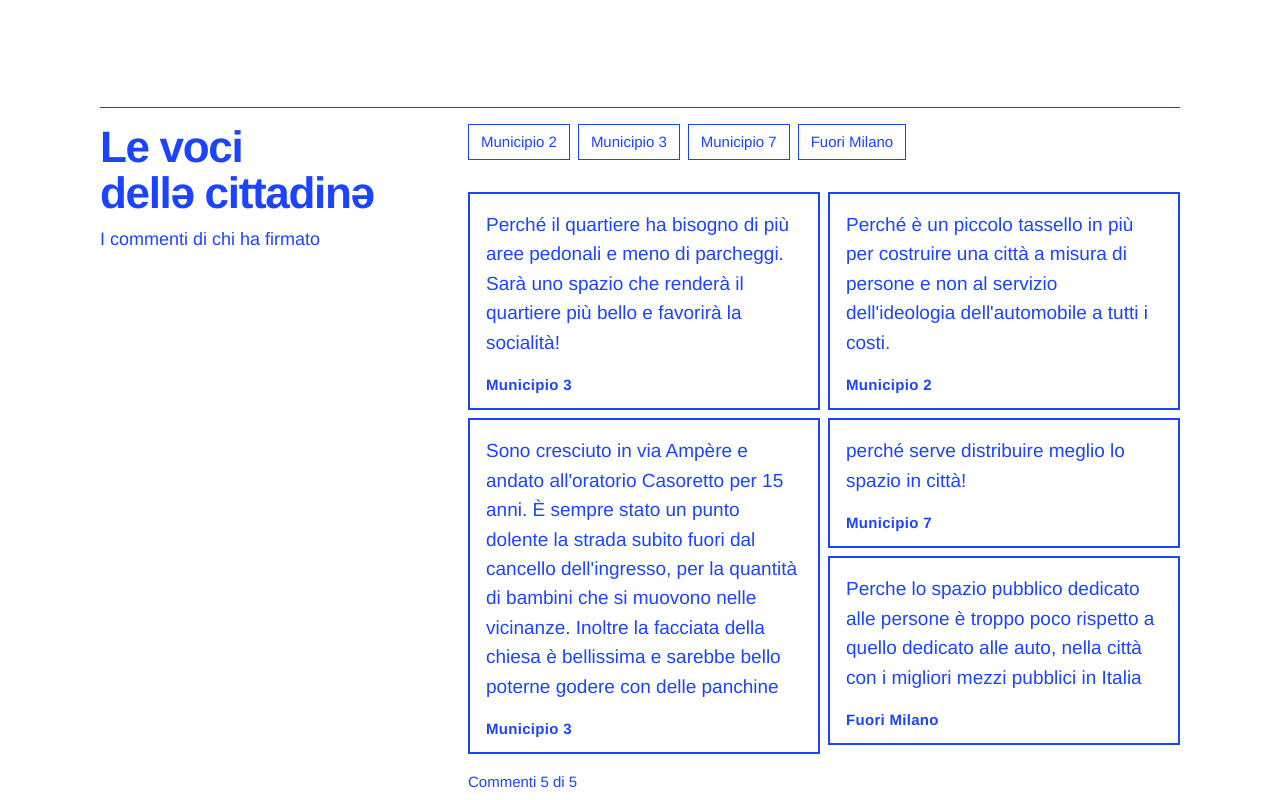
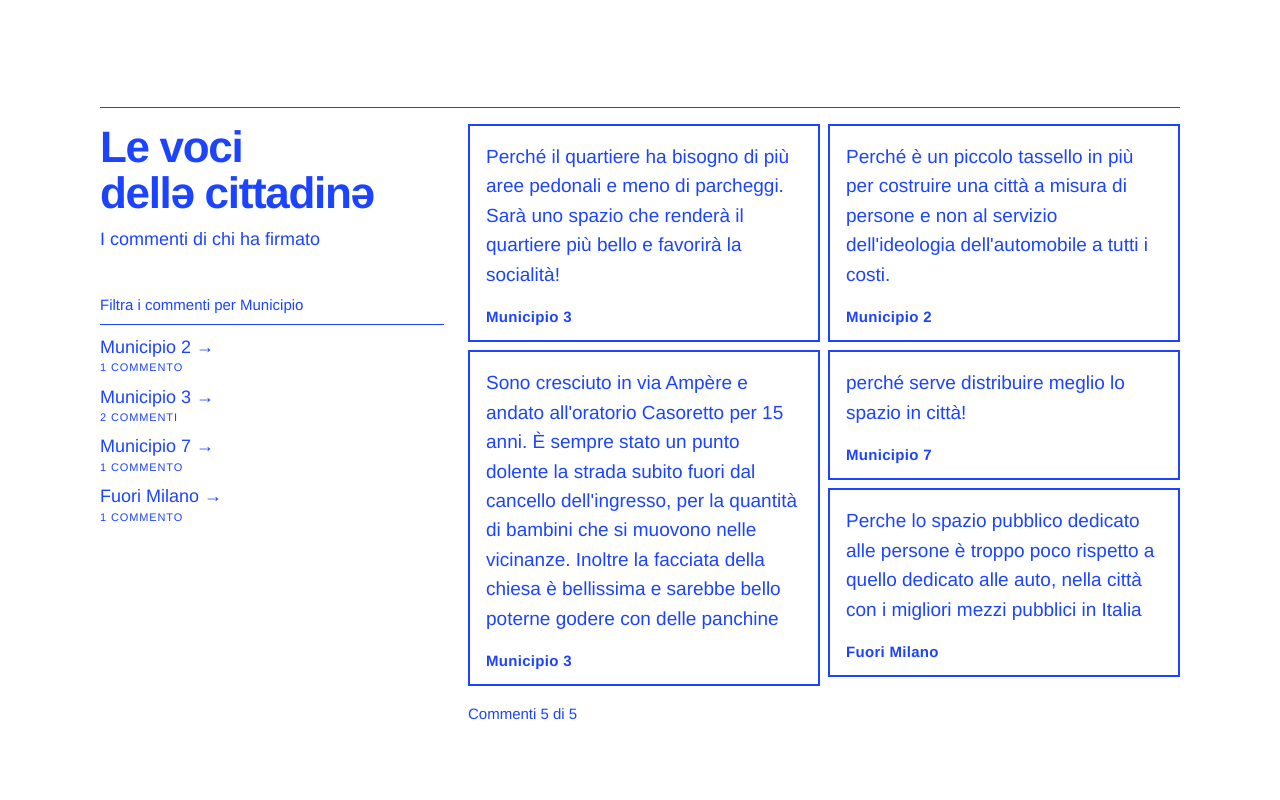
Before and after one commit to cittadinanzaattivamilano/PiazzaSanMaterno, a plain HTML site: page dist/index.html in a window 1280 px wide. Shown: the part 1440-2240 px from the top of the page. Drawn offline with Linux system fonts and the light colour scheme; no server answers.

Commit message:
Filtri Municipi nella colonna sinistra sotto il titolo
Co-Authored-By: Claude Opus 5.5 <noreply@anthropic.com>
Claude-Session: https://claude.ai/code/session_01MLSMTE6nJDMfFhkLsfSVGa

```diff
--- a/dist/index.html
+++ b/dist/index.html
@@ -97,12 +97,15 @@
   /* Sezioni a due colonne anche su telefono: titolo a sinistra, contenuto a destra, filetto continuo sopra */
   .sec { border-top: 1px solid var(--blue); padding-top: calc(var(--u) * 2); }
   .sec.grid { grid-template-columns: minmax(0, 1fr) minmax(0, 2fr); row-gap: 0; }
-  .sec > h2 { grid-column: 1; font-size: 20px; line-height: 1.1; letter-spacing: -.02em; position: sticky; top: calc(var(--u) * 2); align-self: start; margin: 0; hyphens: auto; overflow-wrap: anywhere; }
+  .sec > .lcol { grid-column: 1; position: sticky; top: calc(var(--u) * 2); align-self: start; }
+  .sec > .lcol > h2 { position: static; }
+  .sec > h2, .sec > .lcol > h2 { grid-column: 1; font-size: 20px; line-height: 1.1; letter-spacing: -.02em; position: sticky; top: calc(var(--u) * 2); align-self: start; margin: 0; hyphens: auto; overflow-wrap: anywhere; }
   .sec > .body { grid-column: 2; }
   .sec .body p { font-size: 17px; line-height: 1.5; }
   @media (min-width: 768px) {
     .sec.grid { grid-template-columns: repeat(12, 1fr); }
-    .sec > h2 { grid-column: 1 / 5; font-size: var(--t-h2); line-height: 1.04; letter-spacing: -.03em; top: calc(var(--u) * 3); }
+    .sec > .lcol { grid-column: 1 / 5; top: calc(var(--u) * 3); }
+    .sec > h2, .sec > .lcol > h2 { grid-column: 1 / 5; font-size: var(--t-h2); line-height: 1.04; letter-spacing: -.03em; top: calc(var(--u) * 3); }
     .sec > .body { grid-column: 5 / 13; }
     .sec .body p { font-size: var(--t-body); line-height: 1.55; }
   }
@@ -119,14 +122,14 @@
   .hint { display: none; }
   @media (min-width: 768px) { .sub { font-size: 18px; line-height: 1.4; margin-top: calc(var(--u) * 1.5); } }
   .hint { font-family: var(--display); font-size: 16px; font-weight: 400; line-height: 1.4; color: var(--blue); margin: 0 0 calc(var(--u) * 2); }
-  /* Filtri dei Municipi: etichette compatte a spigoli vivi, nome + numero di commenti; scelto = blu pieno */
-  .fcap { font-family: var(--display); font-size: 15px; font-weight: 400; margin: 0 0 var(--u); }
-  .filter { list-style: none; margin: 0 0 calc(var(--u) * 4); padding: 0; display: flex; flex-wrap: wrap; gap: var(--u); font-family: var(--display); }
-  .filter .f { display: inline-flex; align-items: baseline; gap: calc(var(--u) * 1.25); border: 1px solid var(--blue); border-radius: 0; background: #fff; padding: calc(var(--u) * 1) calc(var(--u) * 1.5); margin: 0; cursor: pointer; color: var(--blue); font: 400 15px/1.2 var(--display); white-space: nowrap; }
-  .filter .k { font-weight: 400; }
-  .filter .c { font-weight: 700; font-variant-numeric: tabular-nums; }
-  .filter .f:hover { box-shadow: inset 0 0 0 1px var(--blue); }
-  .filter .f[aria-pressed="true"] { background: var(--blue); color: #fff; }
+  /* Filtri dei Municipi nella colonna sinistra, sotto il titolo: nome con freccia, sotto il numero di commenti in maiuscoletto */
+  .fcap { font-family: var(--display); font-size: 15px; font-weight: 400; margin: calc(var(--u) * 5) 0 calc(var(--u) * 1.5); padding-bottom: var(--u); border-bottom: 1px solid var(--blue); }
+  .filter { list-style: none; margin: 0; padding: 0; display: flex; flex-direction: column; gap: calc(var(--u) * 1.5); font-family: var(--display); }
+  .filter .f { display: flex; flex-direction: column; gap: 3px; border: 0; background: none; padding: 0; margin: 0; cursor: pointer; color: var(--blue); text-align: left; font-family: var(--display); }
+  .filter .k { font-size: 18px; line-height: 1.2; font-weight: 400; }
+  .filter .c { font-size: 11px; line-height: 1.2; font-weight: 400; letter-spacing: .08em; text-transform: uppercase; font-variant-numeric: tabular-nums; }
+  .filter .f:hover .k { text-decoration: underline; text-underline-offset: 3px; }
+  .filter .f[aria-pressed="true"] .k { font-weight: 700; text-decoration: underline; text-decoration-thickness: 2px; text-underline-offset: 4px; }
 
   /* Commenti */
   .selinfo { margin: 0 0 calc(var(--u) * 2); display: flex; gap: calc(var(--u) * 1.5); align-items: center; flex-wrap: wrap; font-family: var(--display); font-weight: 700; font-size: 18px; }
@@ -223,10 +226,13 @@
   </section>
 
   <section class="sec voices-grid grid">
-    <h2>Le voci dellə cittadinə<span class="sub">I commenti di chi ha firmato</span></h2>
+    <div class="lcol">
+      <h2>Le voci dellə cittadinə<span class="sub">I commenti di chi ha firmato</span></h2>
+      <p class="fcap" id="fcap">Filtra i commenti per Municipio</p>
+      <ul class="filter" id="bars" aria-label="Filtra i commenti per Municipio"></ul>
+    </div>
     <div class="body">
       <p class="hint">I commenti di chi ha firmato.</p>
-      <ul class="filter" id="bars" aria-label="Commenti per Municipio"></ul>
       <p class="selinfo" id="selinfo" hidden><span id="selname"></span><button type="button" id="reset">Vedi tutti →</button></p>
       <div class="voices" id="voices"></div>
       <div class="more-row">
@@ -359,7 +365,8 @@ var LIVE_URL = "https://piazza-san-matern.cittadinanzaattivamilano.workers.dev";
     rows.forEach(function (r) {
       var li = el("li"), t = el("button", "f");
       t.type = "button";
-      t.appendChild(el("span", "k", r[0]));
+      t.appendChild(el("span", "k", r[0] + " →"));
+      t.appendChild(el("span", "c", it.format(r[1]) + (r[1] === 1 ? " commento" : " commenti")));
       t.setAttribute("aria-label", r[0] + ", " + r[1] + (r[1] === 1 ? " commento" : " commenti"));
       t.onclick = function () { selected = selected === r[0] ? null : r[0]; mark(); render(true); };
       tiles.push({ b: t, m: r[0] });
@@ -367,6 +374,7 @@ var LIVE_URL = "https://piazza-san-matern.cittadinanzaattivamilano.workers.dev";
       box.appendChild(li);
     });
     $("reset").onclick = function () { selected = null; mark(); render(true); };
+    $("fcap").hidden = !rows.length;
     mark();
     render(true);
     fit();
```
Also changed, not shown: index.template.html (+21 -13 lines).
